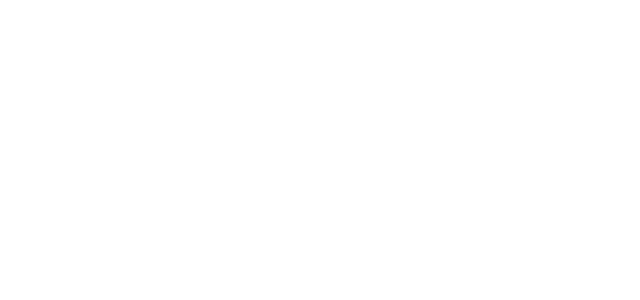
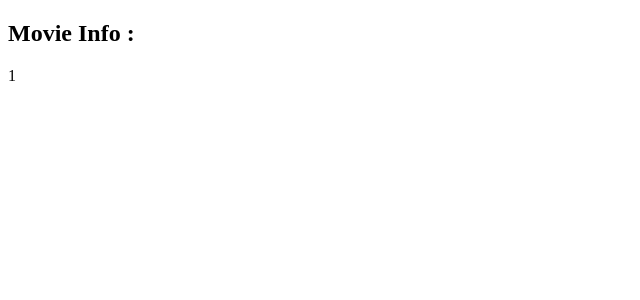
Before and after one commit to SpenBot/Movies_React_Front, a React (Create React App) app: page /movies/1 in a window 1280 px wide. Shown: the top 300 px of the page, without its empty margins (0-640 px from the left). Built offline with nearby package versions, Linux system fonts and the light colour scheme.

Commit message:
Home page links kinda working

```diff
--- a/src/components/Movie/Movie.js
+++ b/src/components/Movie/Movie.js
@@ -3,8 +3,11 @@
 
 class Movie extends Component {
   render() {
+    console.log(this.props)
     return (
       <div>
+        <h2>Movie Info :</h2>
+        {this.props.match.params.title}
       </div>
     );
   }
--- a/src/components/Movies/Movies.js
+++ b/src/components/Movies/Movies.js
@@ -1,6 +1,9 @@
 import React, { Component } from 'react';
 import ReactDOM from 'react-dom';
 import axios from 'axios'
+
+import { Link } from 'react-router-dom'
+
 
 class Movies extends Component {
 
@@ -30,13 +33,13 @@
   render() {
     let moviesList = this.state.movies.map( (movie) => {
       return (
-        movie.title
+        // <a href={`/movies/${movie.title}`}> {movie.title} </a>
+        <Link to={`/movies/${movie.title}`}> {movie.title} </Link>
       )
     })
 
     return (
       <div>
-
 
         {moviesList}
 
```
